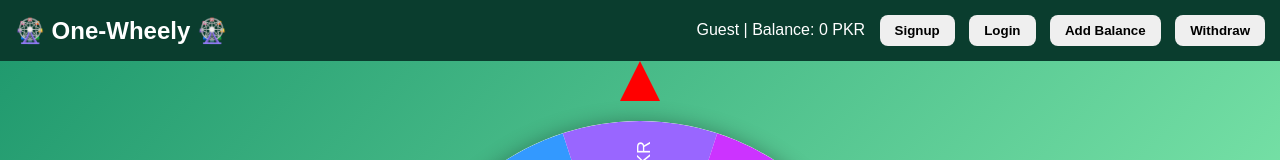
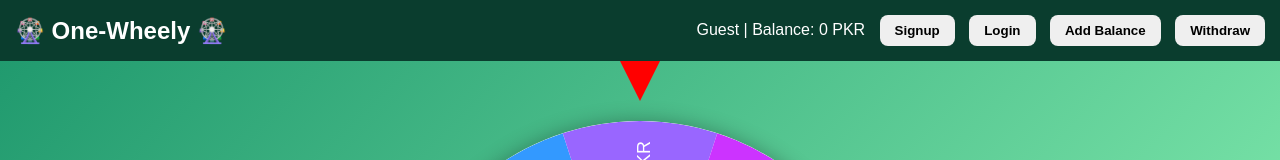
Before and after one commit to Adil-Hayyat/Skull-Spin, a plain HTML site: page index.html in a window 1280 px wide. Shown: the top 160 px of the page. Drawn offline with Linux system fonts and the light colour scheme.

Commit message:
Update index.html

```diff
--- a/index.html
+++ b/index.html
@@ -55,7 +55,7 @@
       margin: 0 auto;          /* center me align */
       border-left: 20px solid transparent;
       border-right: 20px solid transparent;
-      border-bottom: 40px solid red;
+      border-top: 40px solid red;
     }
 
 
```
